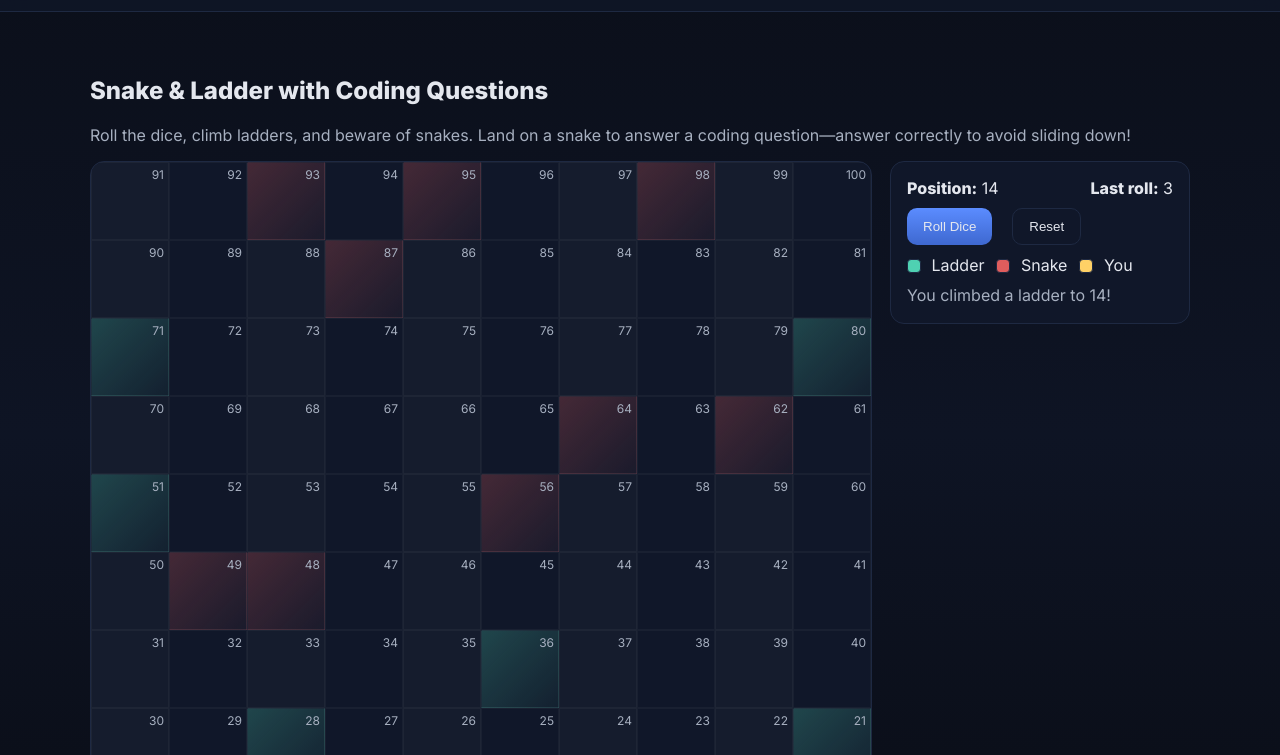
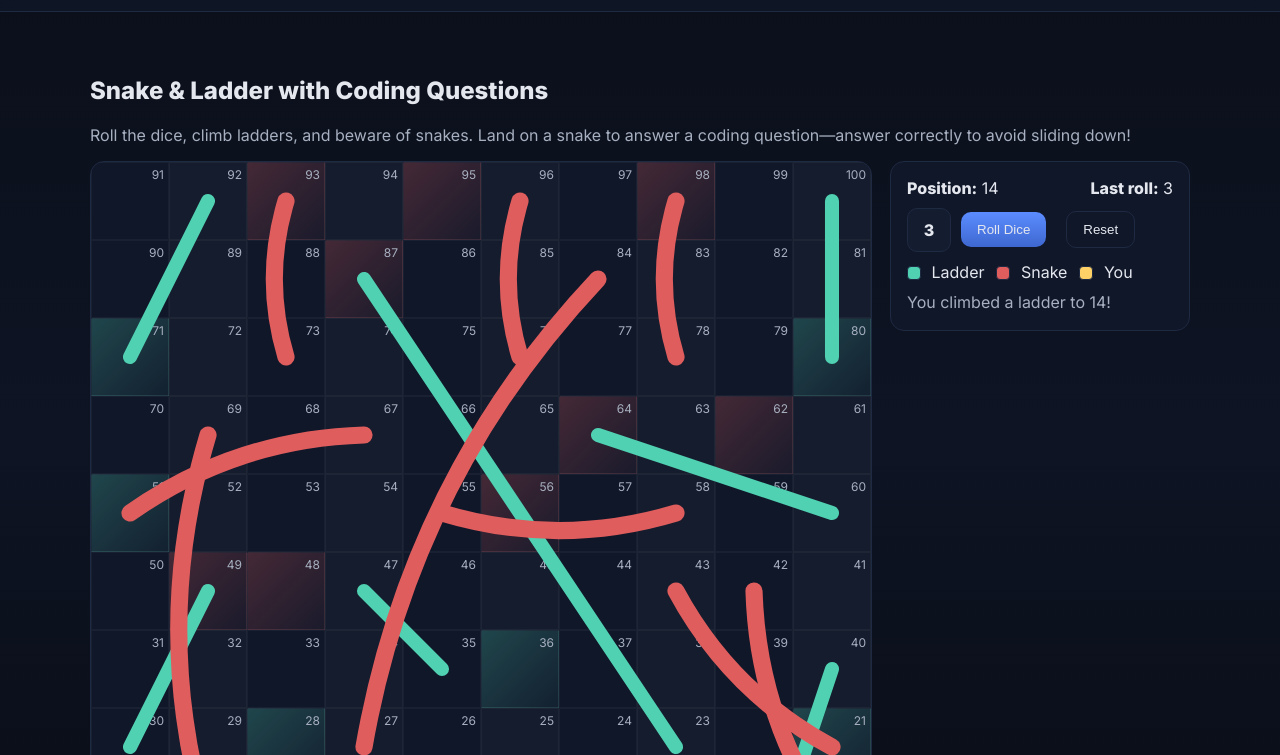
Before and after one commit to sohamshinde539-ui/code-and-ladder, a plain HTML site: page index.html in a window 1280 px wide. Both pictures are taken after a click on the button "Roll Dice". Shown: the part 45-800 px from the top of the page. Drawn offline with Linux system fonts and the light colour scheme.

Commit message:
feat(ui): draw snakes/ladders overlay and add animated dice to Snake & Ladder

```diff
--- a/index.html
+++ b/index.html
@@ -32,7 +32,9 @@
           <p class="muted">Roll the dice, climb ladders, and beware of snakes. Land on a snake to answer a coding question—answer correctly to avoid sliding down!</p>
 
           <div class="game-wrap">
-            <div class="board" id="board" aria-label="Snake and Ladder board"></div>
+            <div class="board" id="board" aria-label="Snake and Ladder board">
+              <svg id="board-overlay" class="board-overlay" viewBox="0 0 100 100" preserveAspectRatio="none" aria-hidden="true"></svg>
+            </div>
 
             <div class="panel">
               <div class="status">
@@ -40,6 +42,7 @@
                 <div><strong>Last roll:</strong> <span id="last-roll">-</span></div>
               </div>
               <div class="controls">
+                <div id="dice" class="dice" aria-live="polite" aria-label="Dice">-</div>
                 <button id="roll-btn" class="btn primary" aria-label="Roll Dice">Roll Dice</button>
                 <button id="reset-btn" class="btn" aria-label="Reset Game">Reset</button>
               </div>
--- a/src/main.js
+++ b/src/main.js
@@ -6,11 +6,13 @@
 
   // Game elements
   const boardEl = document.getElementById('board');
+  const overlayEl = document.getElementById('board-overlay');
   const positionEl = document.getElementById('position');
   const lastRollEl = document.getElementById('last-roll');
   const messageEl = document.getElementById('message');
   const rollBtn = document.getElementById('roll-btn');
   const resetBtn = document.getElementById('reset-btn');
+  const diceEl = document.getElementById('dice');
 
   const qModal = document.getElementById('question-modal');
   const qText = document.getElementById('q-text');
@@ -57,6 +59,57 @@
     }
   }
 
+  // Draw snakes and ladders overlay
+  function squareCenter(n) {
+    const i = n - 1;
+    const rowBottom = Math.floor(i / 10);
+    const col = (rowBottom % 2 === 0) ? (i % 10) : (9 - (i % 10));
+    const x = (col + 0.5) * 10;           // percent
+    const y = 100 - (rowBottom + 0.5) * 10; // percent from top
+    return { x, y };
+  }
+
+  function drawOverlay() {
+    if (!overlayEl) return;
+    overlayEl.innerHTML = '';
+    const svgNS = 'http://www.w3.org/2000/svg';
+
+    // Ladders: straight lines
+    Object.entries(ladders).forEach(([s, e]) => {
+      const a = squareCenter(Number(s));
+      const b = squareCenter(Number(e));
+      const line = document.createElementNS(svgNS, 'line');
+      line.setAttribute('x1', String(a.x));
+      line.setAttribute('y1', String(a.y));
+      line.setAttribute('x2', String(b.x));
+      line.setAttribute('y2', String(b.y));
+      line.setAttribute('stroke', 'var(--ladder)');
+      line.setAttribute('stroke-width', '1.8');
+      line.setAttribute('stroke-linecap', 'round');
+      overlayEl.appendChild(line);
+    });
+
+    // Snakes: curved paths
+    Object.entries(snakes).forEach(([s, e]) => {
+      const a = squareCenter(Number(s));
+      const b = squareCenter(Number(e));
+      const dx = b.x - a.x;
+      const dy = b.y - a.y;
+      const cx = (a.x + b.x) / 2 - dy * 0.15; // perpendicular offset
+      const cy = (a.y + b.y) / 2 + dx * 0.15;
+      const path = document.createElementNS(svgNS, 'path');
+      path.setAttribute('d', `M ${a.x} ${a.y} Q ${cx} ${cy} ${b.x} ${b.y}`);
+      path.setAttribute('fill', 'none');
+      path.setAttribute('stroke', 'var(--snake)');
+      path.setAttribute('stroke-width', '2.2');
+      path.setAttribute('stroke-linecap', 'round');
+      overlayEl.appendChild(path);
+    });
+  }
+
+  drawOverlay();
+  window.addEventListener('resize', drawOverlay);
+
   let pos = 1;
   let canRoll = true;
   let token = document.createElement('div');
@@ -69,39 +122,69 @@
     if (msg) messageEl.textContent = msg; else messageEl.textContent = '';
   }
 
-  function rollDice() {
+  async function rollDice() {
     if (!canRoll) return;
+    canRoll = false;
+    rollBtn?.setAttribute('disabled', 'true');
+
     const roll = Math.floor(Math.random() * 6) + 1;
+    await animateDice(roll);
     lastRollEl.textContent = String(roll);
+
     let next = pos + roll;
     if (next > 100) {
       updateStatus(`Need exactly ${100 - pos} to finish.`);
+      canRoll = true;
+      rollBtn?.removeAttribute('disabled');
       return;
     }
-    moveTo(next).then(() => {
+
+    await moveTo(next);
     if (pos === 100) {
       updateStatus('You win!');
-        canRoll = false;
+      rollBtn?.setAttribute('disabled', 'true');
       return;
     }
+
     // Ladder auto climb
     if (ladders[pos]) {
       const dest = ladders[pos];
-        moveTo(dest).then(() => updateStatus(`You climbed a ladder to ${dest}!`));
+      await moveTo(dest);
+      updateStatus(`You climbed a ladder to ${dest}!`);
+      canRoll = true;
+      rollBtn?.removeAttribute('disabled');
       return;
     }
+
     // Snake: ask question
     if (snakes[pos]) {
-        askQuestion().then(correct => {
+      const correct = await askQuestion();
       if (correct) {
         updateStatus('Correct! You avoided the snake.');
       } else {
         const dest = snakes[pos];
-            moveTo(dest).then(() => updateStatus(`Wrong! You slid down the snake to ${dest}.`));
+        await moveTo(dest);
+        updateStatus(`Wrong! You slid down the snake to ${dest}.`);
       }
-        });
     }
-    });
+
+    canRoll = true;
+    rollBtn?.removeAttribute('disabled');
+  }
+
+  function animateDice(final) {
+    if (!diceEl) return Promise.resolve();
+    diceEl.classList.add('rolling');
+    let i = 0;
+    const tick = setInterval(() => {
+      diceEl.textContent = String(Math.floor(Math.random() * 6) + 1);
+    }, 100);
+    return new Promise(resolve => setTimeout(() => {
+      clearInterval(tick);
+      diceEl.classList.remove('rolling');
+      diceEl.textContent = String(final);
+      resolve();
+    }, 700));
   }
 
   function moveTo(target) {
--- a/src/styles.css
+++ b/src/styles.css
@@ -64,6 +64,7 @@ body {
 }
 
 .board {
+  position: relative;
   width: 100%;
   aspect-ratio: 1 / 1;
   background: var(--panel);
@@ -74,6 +75,14 @@ body {
   grid-template-rows: repeat(10, 1fr);
   overflow: hidden;
 }
+.board-overlay {
+  position: absolute;
+  inset: 0;
+  width: 100%;
+  height: 100%;
+  z-index: 2;
+  pointer-events: none;
+}
 .square {
   position: relative;
   border: 1px solid rgba(255,255,255,0.04);
@@ -83,6 +92,7 @@ body {
   padding: 4px;
   font-size: 12px;
   color: var(--muted);
+  z-index: 1;
 }
 .square:nth-child(odd) { background: rgba(255,255,255,0.02); }
 .square .token {
@@ -94,13 +104,30 @@ body {
   border-radius: 50%;
   background: #ffd166;
   box-shadow: 0 0 0 2px rgba(0,0,0,0.2);
+  z-index: 3;
 }
 .square.snake { background: linear-gradient(135deg, rgba(224,93,93,0.25), rgba(224,93,93,0.05)); }
 .square.ladder { background: linear-gradient(135deg, rgba(79,209,178,0.25), rgba(79,209,178,0.05)); }
 
 .panel { background: var(--panel); border: 1px solid var(--border); border-radius: 14px; padding: 16px; }
 .status { display: flex; justify-content: space-between; gap: 10px; margin-bottom: 10px; }
-.controls { display: flex; gap: 10px; margin-bottom: 10px; }
+.controls { display: flex; gap: 10px; margin-bottom: 10px; align-items: center; }
+.dice {
+  width: 44px;
+  height: 44px;
+  display: inline-grid;
+  place-items: center;
+  border-radius: 10px;
+  background: #141c2f;
+  border: 1px solid var(--border);
+  font-weight: 800;
+}
+.dice.rolling { animation: spin 0.7s ease-in-out; }
+@keyframes spin {
+  0% { transform: rotate(0deg) scale(1); }
+  50% { transform: rotate(180deg) scale(1.05); }
+  100% { transform: rotate(360deg) scale(1); }
+}
 .legend { display: flex; gap: 12px; align-items: center; flex-wrap: wrap; margin-bottom: 10px; }
 .legend .chip { display: inline-block; width: 14px; height: 14px; border-radius: 4px; margin-right: 6px; vertical-align: -2px; border: 1px solid var(--border); }
 .legend .ladder { background: var(--ladder); }
```
Lines whose indentation alone changed are shown as unchanged.
